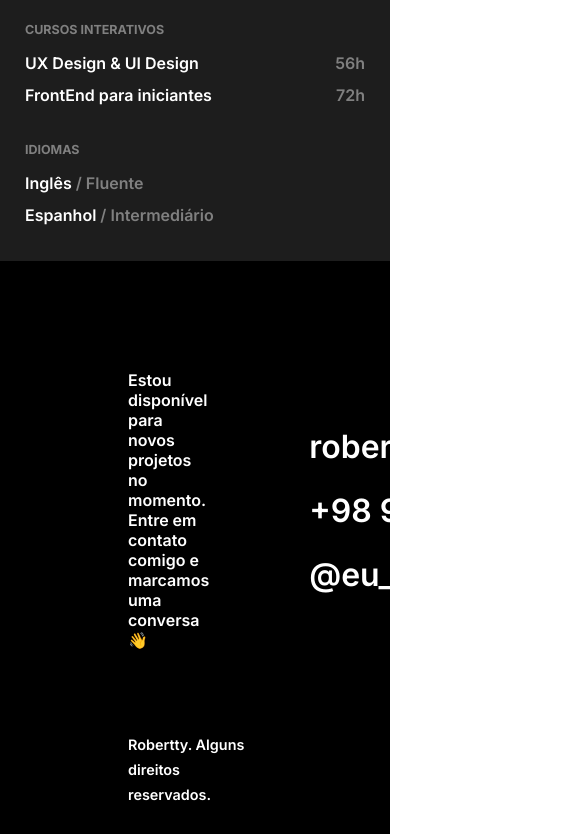
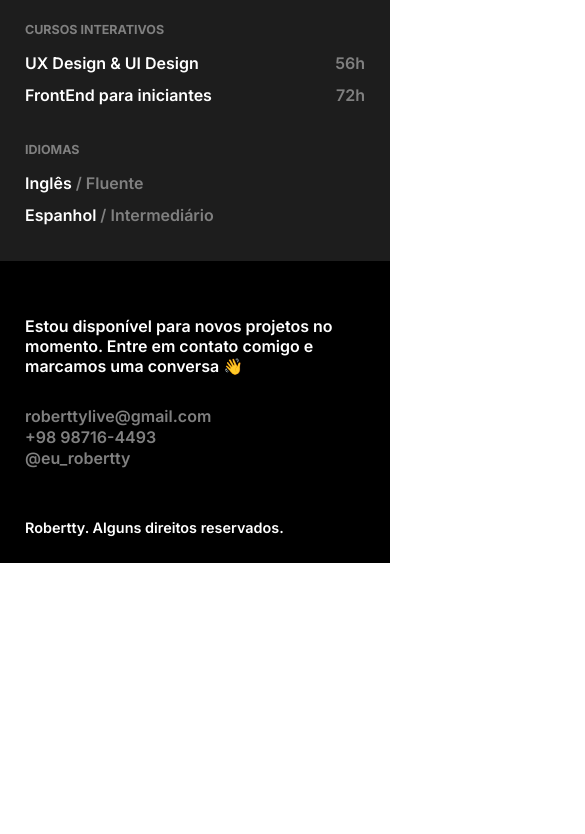
Before and after one commit to RobertyLive/RobertyLive.github.io, a plain HTML site: page index.html in a window 390 px wide. Shown: the part 1824-2658 px from the top of the page, 585 px wide, since content can reach past the window. After the commit the page ends 2387 px from the top, so only its background shows below. Drawn offline with Linux system fonts and the light colour scheme.

Commit message:
Add media queries to section site footer

```diff
--- a/CSS/footer.css
+++ b/CSS/footer.css
@@ -27,3 +27,22 @@
 .footer-span{
     font-size: 0.9rem;
 }
+
+
+@media(width <= 840px){
+    .bg-footer{
+        padding: 25px;
+    }
+    .container-footer{
+        grid-template-columns: 1fr;
+        padding: 30px 0;
+        gap: 15px;
+    }
+
+    .container-footer ul{
+        font-size: 1rem;
+        color: gray;
+        gap: 1px;
+        margin: 15px 0;
+    }
+}
```
